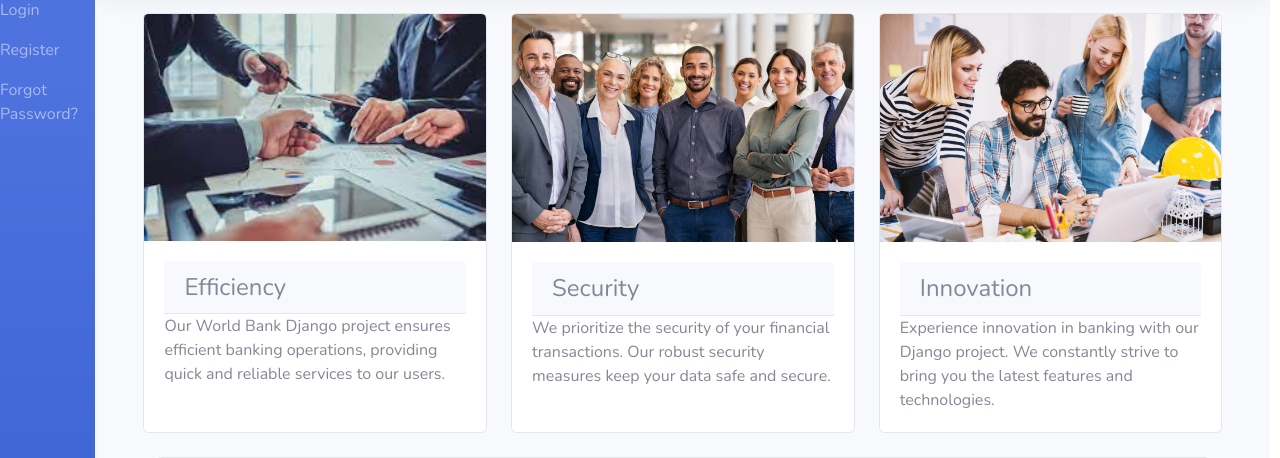
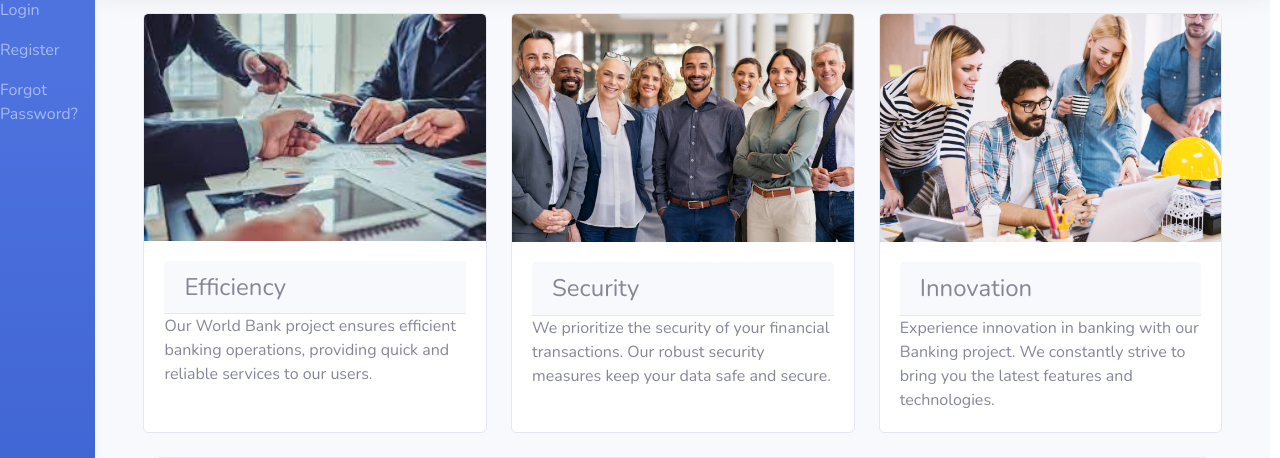
Before and after one commit to itachi1010/wallet, a Django app: page / in a window 1280 px wide. Shown: the part 81-539 px from the top of the page. Run offline with Django 4.2, Linux system fonts and the light colour scheme; some libraries are stand-ins or nearby versions.

```diff
--- a/blog/templates/blog/index.html
+++ b/blog/templates/blog/index.html
@@ -8,7 +8,7 @@
                 <img src="{% static 'business_people_efficiency.jpg' %}" class="card-img-top" alt="Efficiency Image">
                 <div class="card-body">
                     <h4 class="card-header">Efficiency</h4>
-                    <p class="card-text">Our World Bank Django project ensures efficient banking operations, providing quick and reliable services to our users.</p>
+                    <p class="card-text">Our World Bank  project ensures efficient banking operations, providing quick and reliable services to our users.</p>
                 </div>
             </div>
         </div>
@@ -29,7 +29,7 @@
                 <img src="{% static 'business_people_innovation.jpg' %}" class="card-img-top" alt="Innovation Image">
                 <div class="card-body">
                     <h4 class="card-header">Innovation</h4>
-                    <p class="card-text">Experience innovation in banking with our Django project. We constantly strive to bring you the latest features and technologies.</p>
+                    <p class="card-text">Experience innovation in banking with our Banking project. We constantly strive to bring you the latest features and technologies.</p>
                 </div>
             </div>
         </div>
```
